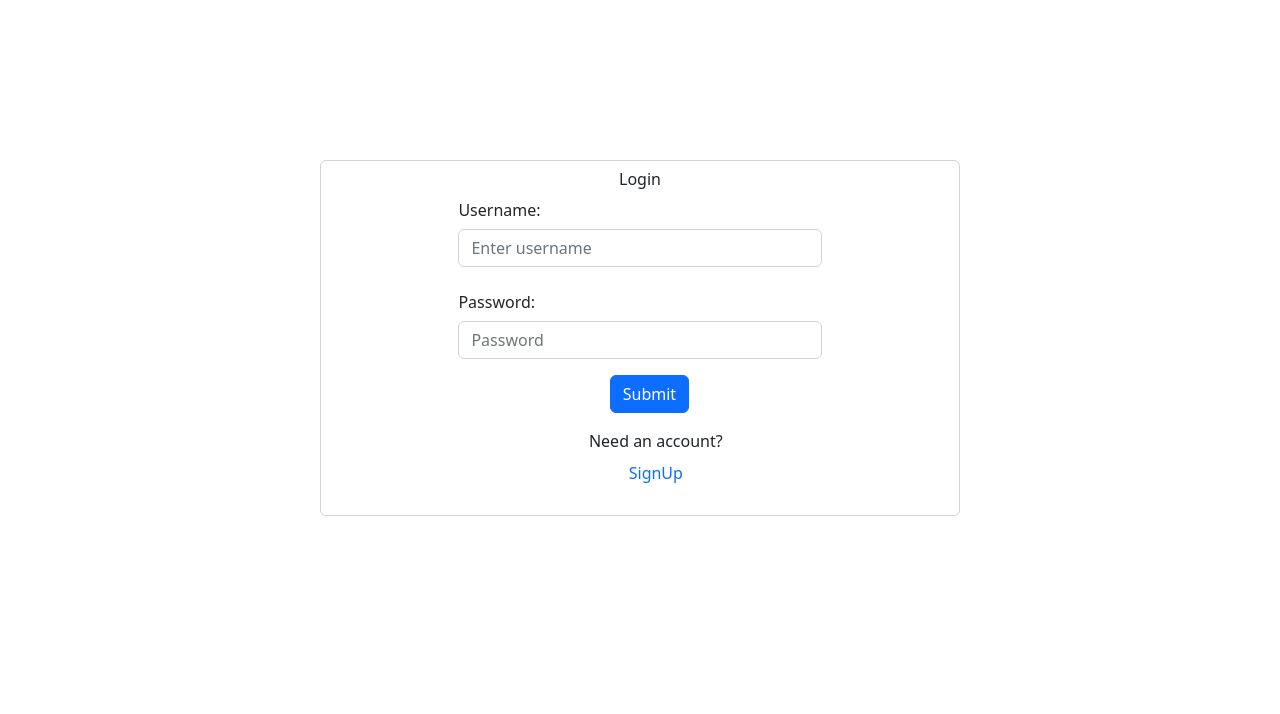
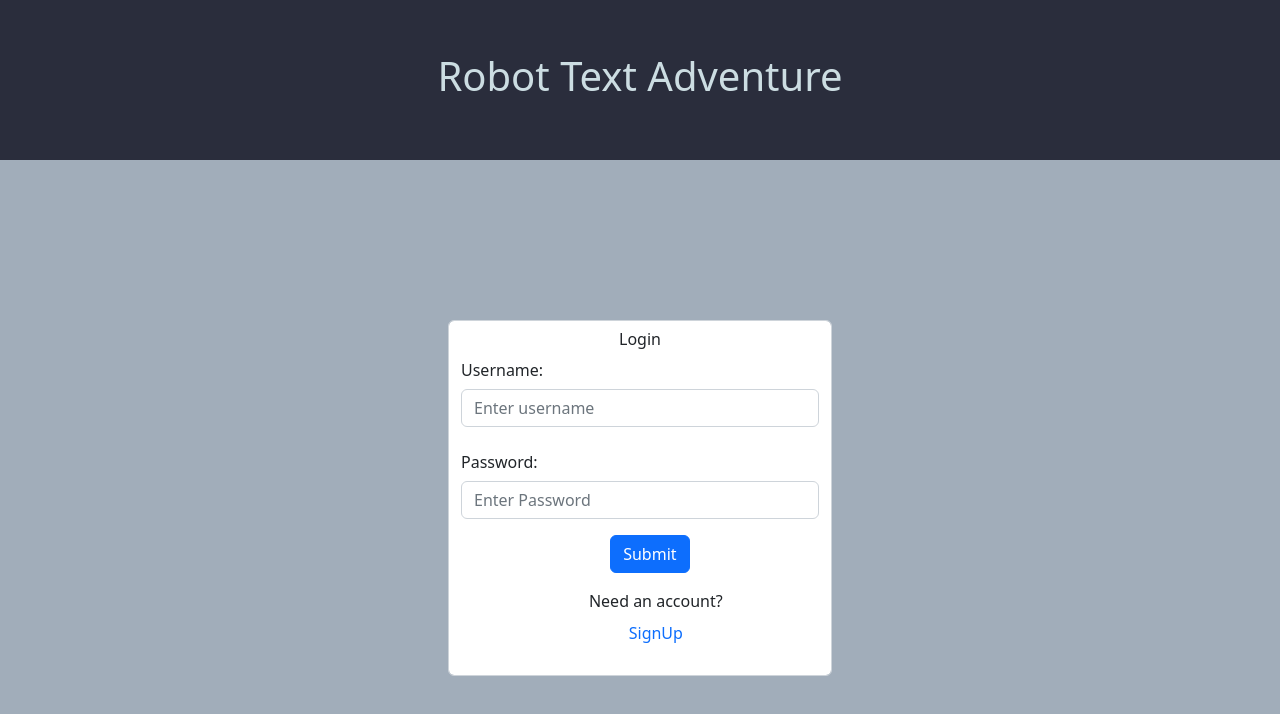
Before and after one commit to bigolboyyo/Capstone-Proj-Flatiron, a React (Create React App) app in the folder client/: page /auth in a window 1280 px wide. Shown: the top 714 px of the page. Built offline with nearby package versions, Linux system fonts and the light colour scheme.

Commit message:
styling continued

```diff
--- a/client/src/App.css
+++ b/client/src/App.css
@@ -4,5 +4,8 @@
   display: flex;
   flex-direction: column;
   align-items: center;
-  padding-top: 10rem;
+  padding-top: 20rem;
+  background-color: #a1adba;
+  height: 100rem;
+  width: 100%;
 }
--- a/client/src/App.js
+++ b/client/src/App.js
@@ -1,5 +1,11 @@
+//Resources
 import { useState, useEffect } from "react";
 import { Routes, Route, useNavigate } from "react-router-dom";
+
+//Styling
+//import Nav from "react-bootstrap/Nav";
+
+//Components
 import Login from "./components/AuthPage/Login";
 import SignUp from "./components/AuthPage/SignUp";
 import UserHomePage from "./components/UserHomePage/UserHomePage";
--- a/client/src/components/AuthPage/Auth.css
+++ b/client/src/components/AuthPage/Auth.css
@@ -1,6 +1,6 @@
 .form-div {
   display: flex;
-  width: 50%;
+  width: 30%;
   padding: 0.375rem 0.75rem;
   font-size: 1rem;
   font-weight: 400;
@@ -23,3 +23,17 @@
 .auth-item {
   padding: 1rem;
 }
+
+.navbar {
+  height: 10rem;
+  background-color: #2a2d3c;
+}
+
+.nav-title {
+  color: #ccdde2;
+}
+
+.container-fluid {
+  display: flex;
+  flex-direction: column;
+}
--- a/client/src/components/AuthPage/Login.js
+++ b/client/src/components/AuthPage/Login.js
@@ -3,8 +3,10 @@ import { useState } from "react";
 import Form from "react-bootstrap/Form";
 import Button from "react-bootstrap/Button";
 import Nav from "react-bootstrap/Nav";
+import Navbar from "react-bootstrap/Navbar";
 import Row from "react-bootstrap/Row";
 import Col from "react-bootstrap/Col";
+import Container from "react-bootstrap/Container";
 import "../AuthPage/Auth.css";
 
 function Login({ onLogin, errorMessage, setAuth }) {
@@ -20,6 +22,12 @@ function Login({ onLogin, errorMessage, setAuth }) {
   };
 
   return (
+    <>
+      <Navbar fixed="top">
+        <Container fluid>
+          <h1 className="nav-title">Robot Text Adventure</h1>
+        </Container>
+      </Navbar>
       <div className="form-div">
         Login
         <Form
@@ -58,7 +66,7 @@ function Login({ onLogin, errorMessage, setAuth }) {
               <Form.Control
                 name="password"
                 type="password"
-              placeholder="Password"
+                placeholder="Enter Password"
                 value={userCreds.password}
                 onChange={handleChange}
                 required={true}
@@ -85,6 +93,7 @@ function Login({ onLogin, errorMessage, setAuth }) {
         </Nav>
         {errorMessage()}
       </div>
+    </>
   );
 }
 
--- a/client/src/components/AuthPage/SignUp.js
+++ b/client/src/components/AuthPage/SignUp.js
@@ -2,6 +2,8 @@ import React from "react";
 import { useState } from "react";
 import Form from "react-bootstrap/Form";
 import Button from "react-bootstrap/Button";
+import Navbar from "react-bootstrap/Navbar";
+import Container from "react-bootstrap/Container";
 import Nav from "react-bootstrap/Nav";
 import Row from "react-bootstrap/Row";
 import Col from "react-bootstrap/Col";
@@ -21,6 +23,12 @@ function SignUp({ onSignUp, errorMessage, setAuth }) {
   };
 
   return (
+    <>
+      <Navbar fixed="top">
+        <Container fluid>
+          <h1 className="nav-title">Robot Text Adventure</h1>
+        </Container>
+      </Navbar>
       <div className="form-div">
         SignUp
         <Form
@@ -61,7 +69,7 @@ function SignUp({ onSignUp, errorMessage, setAuth }) {
               <Form.Control
                 name="password"
                 type="password"
-              placeholder="Password"
+                placeholder="Enter Password"
                 value={signUpCreds.password}
                 onChange={handleChange}
                 required={true}
@@ -104,6 +112,7 @@ function SignUp({ onSignUp, errorMessage, setAuth }) {
         </Nav>
         {errorMessage()}
       </div>
+    </>
   );
 }
 export default SignUp;
--- a/client/src/index.css
+++ b/client/src/index.css
@@ -1,13 +1,8 @@
 body {
   margin: 0;
-  font-family: -apple-system, BlinkMacSystemFont, 'Segoe UI', 'Roboto', 'Oxygen',
-    'Ubuntu', 'Cantarell', 'Fira Sans', 'Droid Sans', 'Helvetica Neue',
+  font-family: -apple-system, BlinkMacSystemFont, "Segoe UI", "Roboto", "Oxygen",
+    "Ubuntu", "Cantarell", "Fira Sans", "Droid Sans", "Helvetica Neue",
     sans-serif;
   -webkit-font-smoothing: antialiased;
   -moz-osx-font-smoothing: grayscale;
 }
-
-code {
-  font-family: source-code-pro, Menlo, Monaco, Consolas, 'Courier New',
-    monospace;
-}
```
Lines whose indentation alone changed are shown as unchanged.
